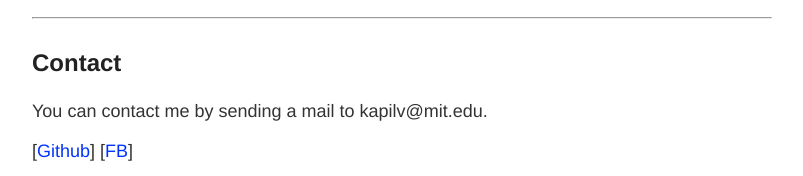
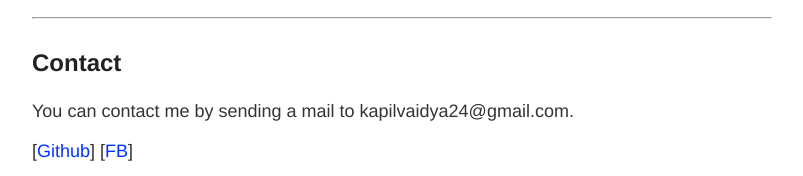
Before and after one commit to kapilvaidya24/kapilvaidya24.github.io, a Jekyll site: the page built from index.md, in a window 1280 px wide. Shown: the part 1956-2132 px from the top of the page, without its empty margins (238-1041 px from the left). Built offline with Jekyll 4.4.1, drawn with Linux system fonts in a browser that asks for light colours.

Commit message:
Update index.md
changed mail

```diff
--- a/index.md
+++ b/index.md
@@ -93,6 +93,6 @@ ___
 
 ## Contact
 
-You can contact me by sending a mail to kapilv@mit.edu.
+You can contact me by sending a mail to kapilvaidya24@gmail.com.
 
 \[[Github](https://github.com/kapilvaidya24)\] \[[FB](https://www.facebook.com/kapil.vaidya.39/)\]
```
